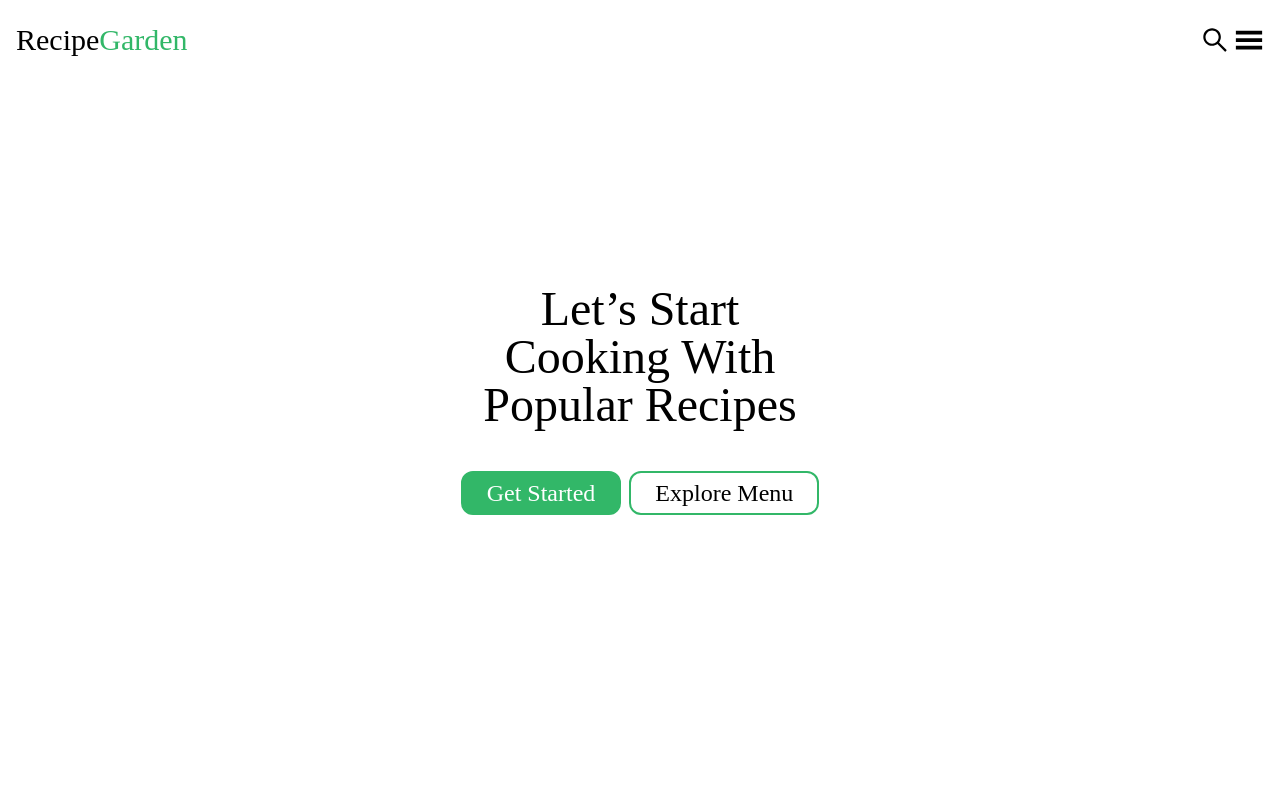
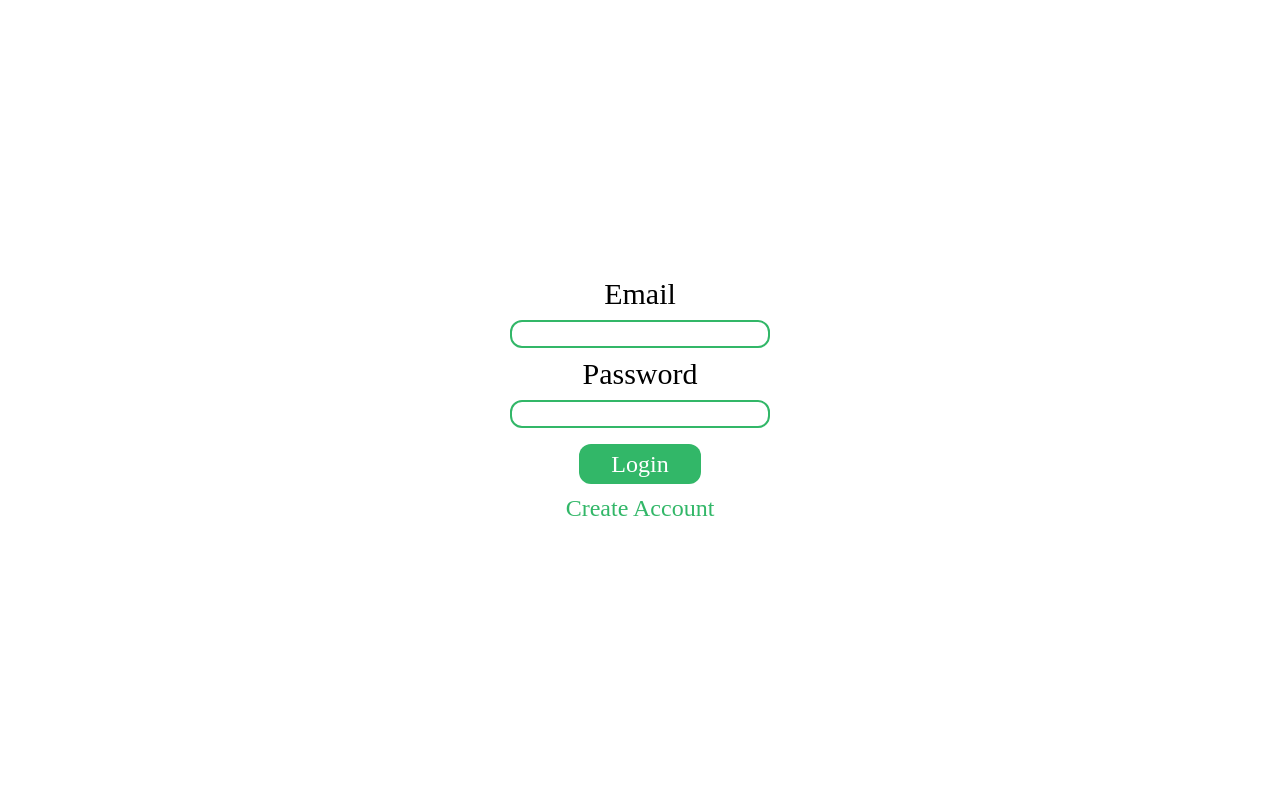
Before and after one commit to JakubPaszko2001/RecipeGarden, a React (Vite) app: page / in a window 1280 px wide. Shown: the top 800 px of the page. Built offline with nearby package versions, Linux system fonts and the light colour scheme; no server answers; a web font is replaced by a local one.

Commit message:
fix :bug: Fix routes if there is currentuser

```diff
--- a/src/App.tsx
+++ b/src/App.tsx
@@ -17,16 +17,20 @@ function App() {
 
   return (
     <div className="App font-main flex flex-col">
-      {/* {currentUser ? <Home /> : <LoginRegister />} */}
       <Router>
         <Routes>
+          {currentUser ? (
+            <>
               <Route path="/" element={<Home />} />
-          <Route path="/login" element={<LoginRegister />} />
               <Route path="/category/:category" element={<CategoryPage />} />
               <Route
                 path="/category/:category/:dishId"
                 element={<DishDetailPage />}
               />
+            </>
+          ) : (
+            <Route path="/" element={<LoginRegister />} />
+          )}
         </Routes>
       </Router>
     </div>
```
Lines whose indentation alone changed are shown as unchanged.
